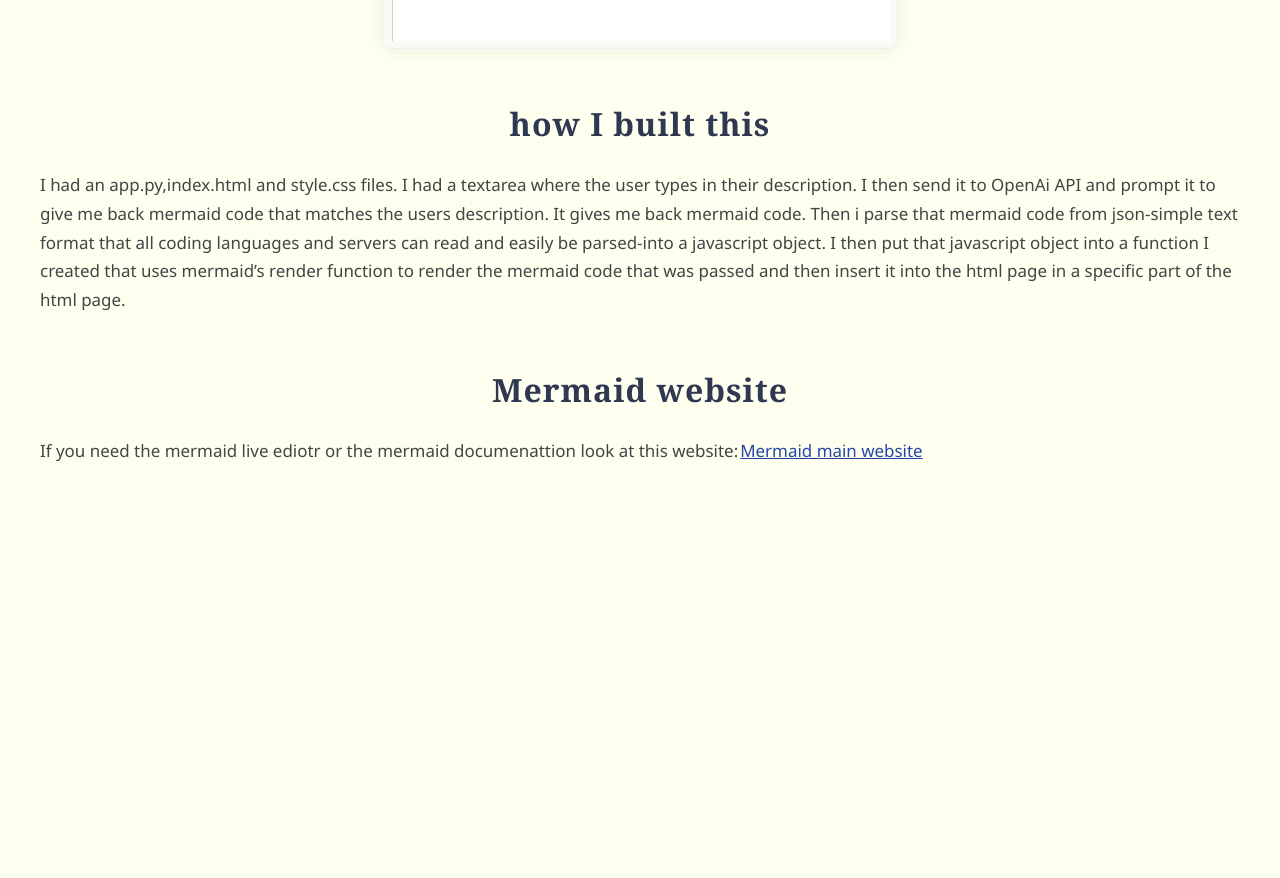
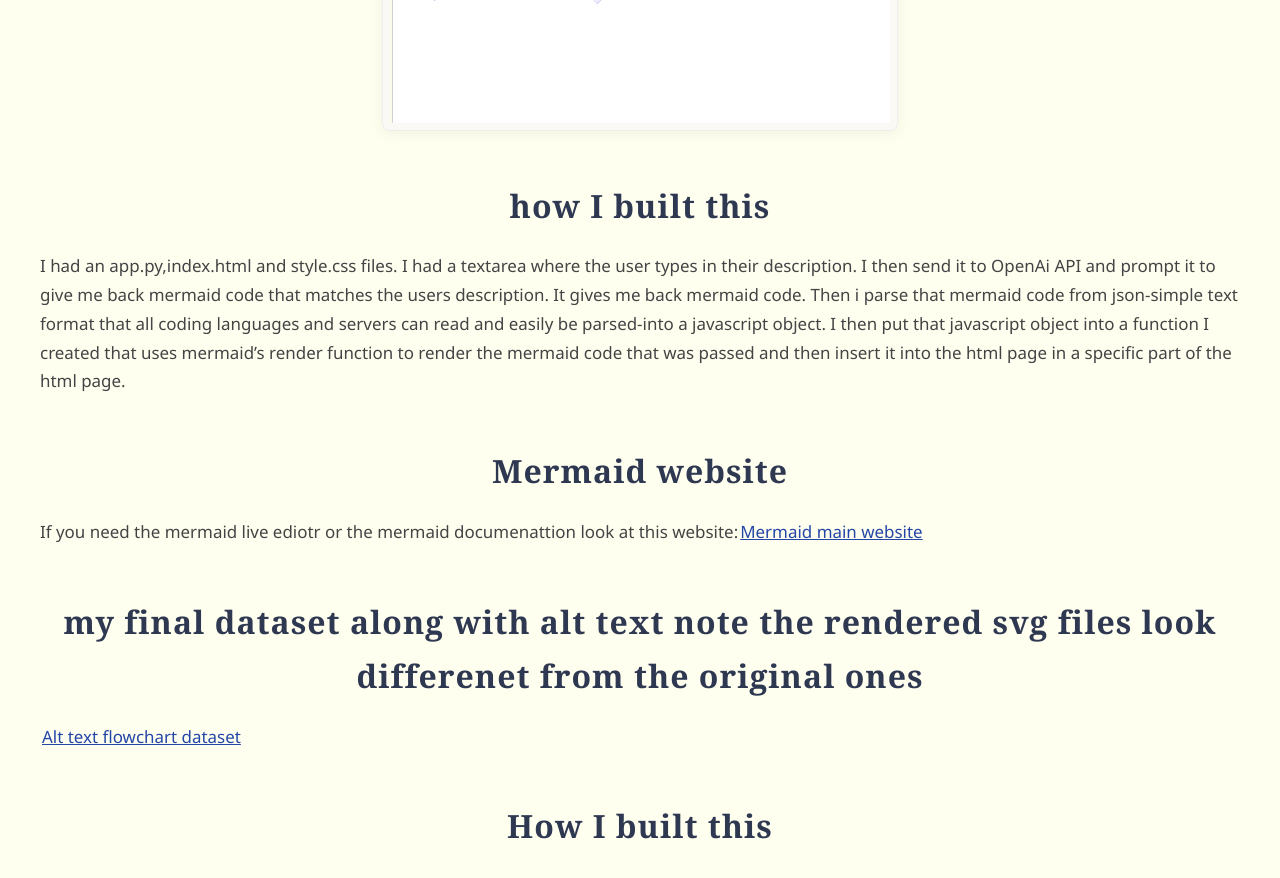
Before and after one commit to haleysus018/Susanna-Haley-CREATE-internship-blog, a Jekyll site: the page built from index.md, in a window 1280 px wide and 900 px high, scrolled down 7663 px. Shown: the top 878 px of the window. Built offline with Jekyll 4.4.1, drawn with Linux system fonts in a browser that asks for light colours; before the commit the page ends 8167 px from its top, so only the background shows below that; some of the changed text lies outside the part shown.

Commit message:
Update index.md

```diff
--- a/index.md
+++ b/index.md
@@ -86,3 +86,9 @@ If it worked fully, you would type in plain, natural language describing how you
 I had an app.py,index.html and style.css files. I had a textarea where the user types in their description. I then send it to OpenAi API and prompt it to give me back mermaid code that matches the users description. It gives me back mermaid code. Then i parse that mermaid code from json-simple text format that all coding languages and servers can read and easily be parsed-into a javascript object. I then put that javascript object into a function I created that uses mermaid's render function to render the mermaid code that was passed and then insert it into the html page in a specific part of the html page.
 ## Mermaid website
 If you need the mermaid live ediotr or the mermaid documenattion look at this website:[Mermaid main website](https://mermaid.js.org/)
+
+## my final dataset along with alt text note the rendered svg files look differenet from the original ones
+
+<a href="alt_text_dataset.html">Alt text flowchart dataset</a>
+
+## How I built this
```
